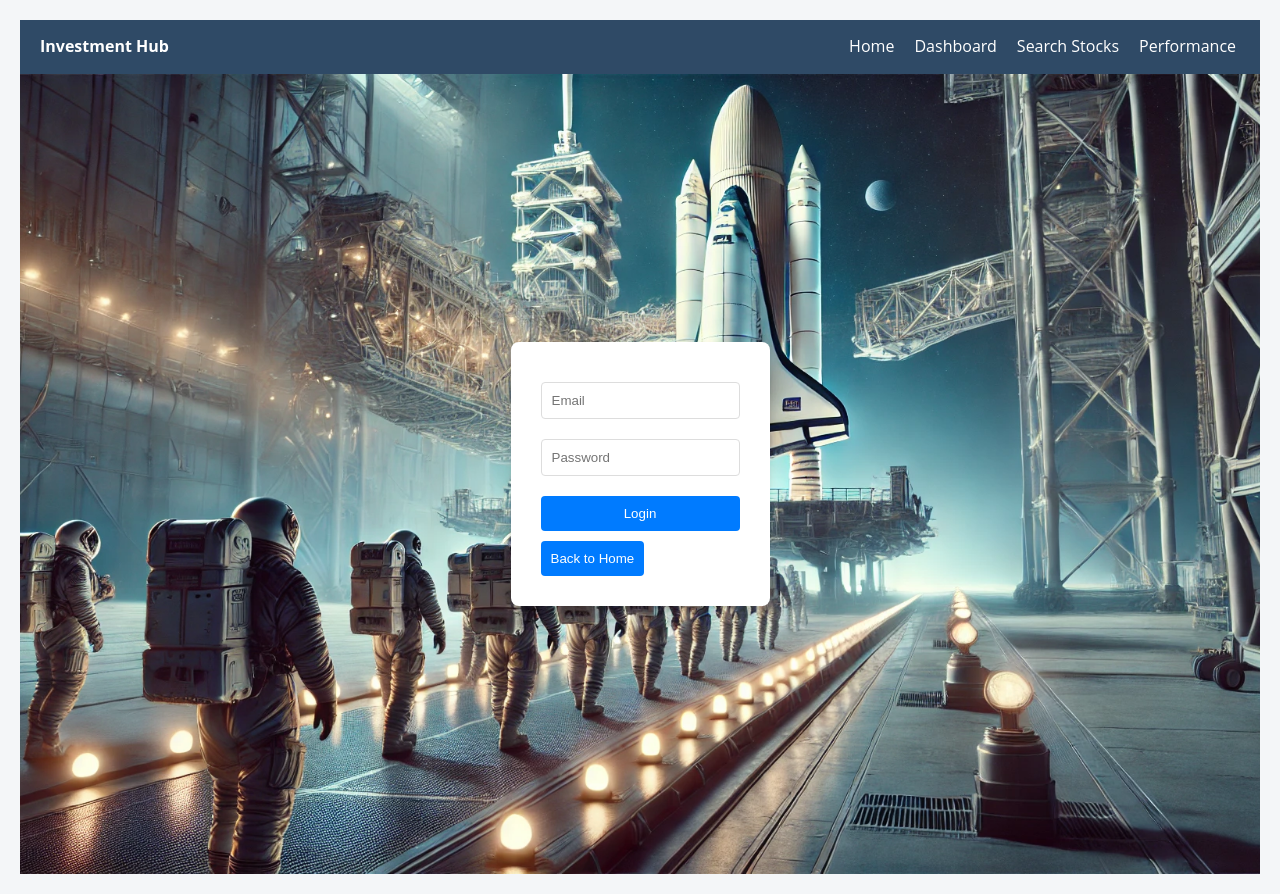
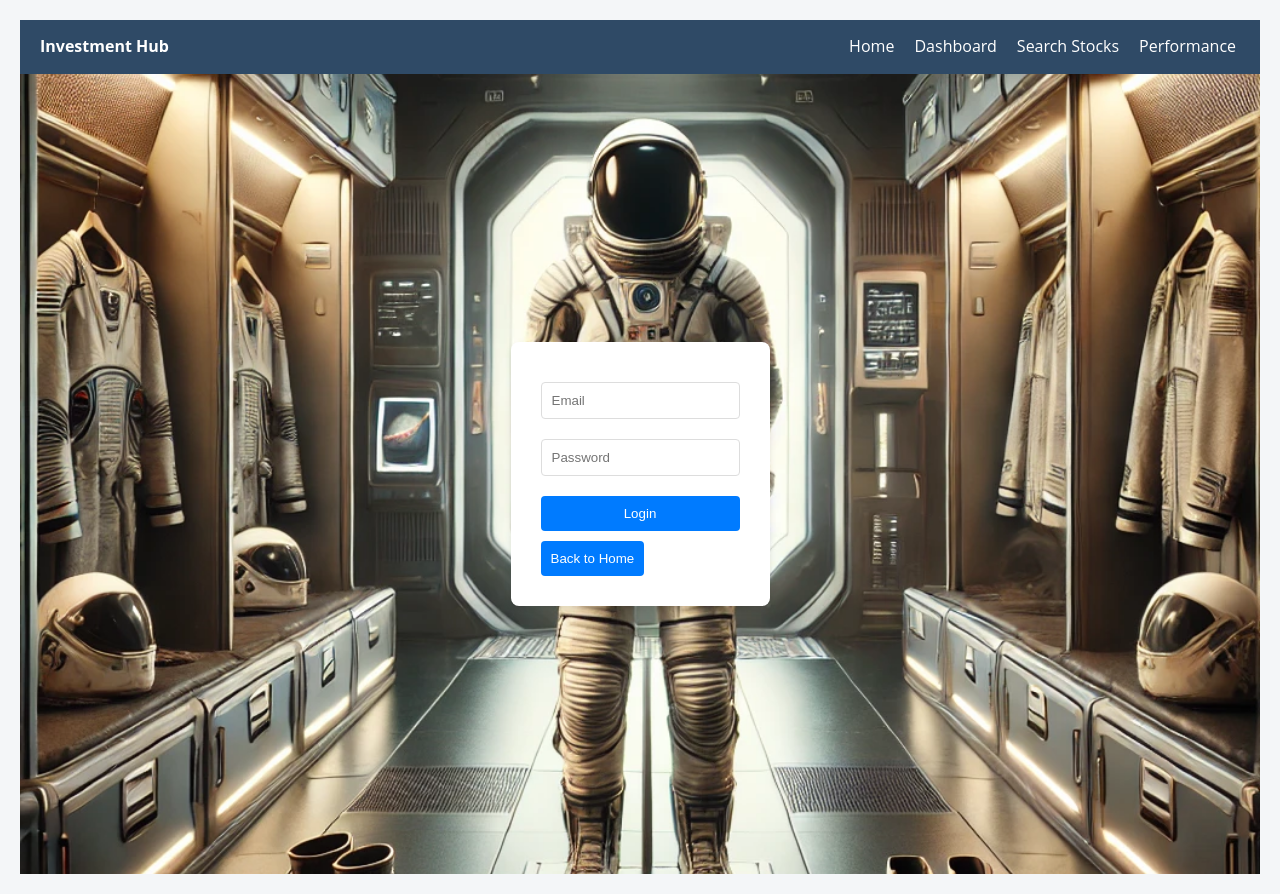
Before and after one commit to Galomer310/StockTrack-frontend, a React (Vite) app: page /login in a window 1280 px wide. Built offline with nearby package versions, Linux system fonts and the light colour scheme; no server answers.

Commit message:
change image for login and register

```diff
--- a/src/style.css
+++ b/src/style.css
@@ -91,7 +91,7 @@
 overflow: hidden;                        /* Hide overflow content */
 position: relative;                      /* Establish positioning context for absolute children */
 background-image: url('./images/DiscoverNewWaysToInvest.webp');  /* Set background image */
-background-size:cover;                  /* Ensure the image covers the entire container */
+background-size:contain;                  /* Ensure the image covers the entire container */
 background-position:center;             /* Center the background image */
 background-repeat: no-repeat;            /* Prevent repeating the background image */
 }
@@ -186,7 +186,7 @@
 /* ---------- Authentication (Login & Register) ---------- */
 /* Full-page background for Login */
 .login-page {
-  background-image: url('./images/loginPage.webp'); /* Change to your login image path */
+  background-image: url('./images/LoginSpaceSuit.webp'); /* Change to your login image path */
   background-size: cover;
   background-repeat: no-repeat;
   background-position: center;
@@ -198,7 +198,7 @@
 
 /* Full-page background for Register */
 .register-page {
-  background-image: url('./images/RegisterImage.webp'); /* Change to your register image path */
+  background-image: url('./images/RegisterImage.webp');
   background-size: cover;
   background-repeat: no-repeat;
   background-position: center;
```
Also changed, not shown: src/images/LoginSpaceSuit.webp (added), src/images/loginPage.webp (deleted).
